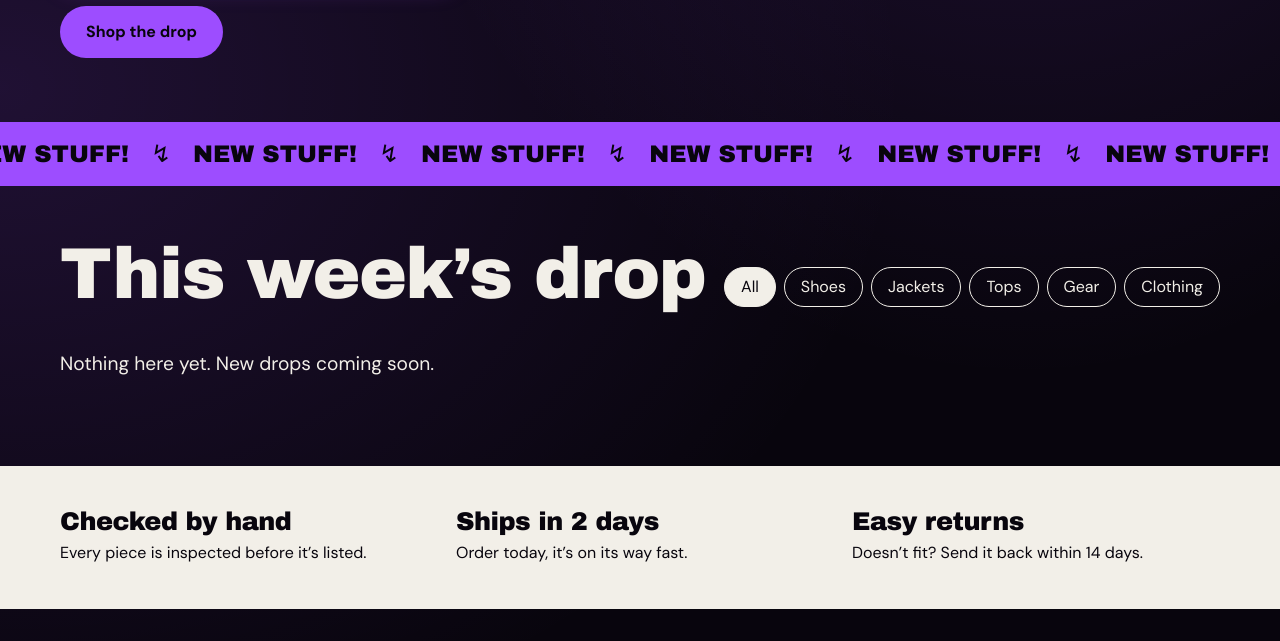
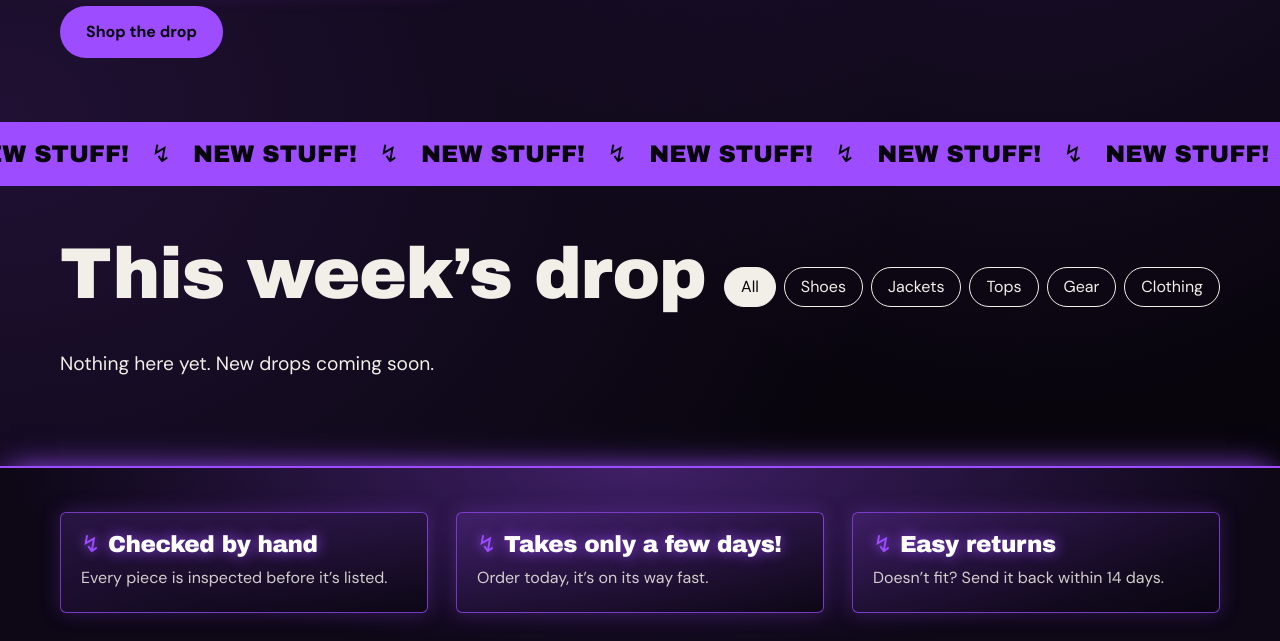
Before and after one commit to CamdenIG/Static-resells, a plain HTML site: page index.html in a window 1280 px wide. Shown: the part 892-1533 px from the top of the page. Drawn offline with Linux system fonts and the light colour scheme.

Commit message:
Add files via upload

```diff
--- a/index.html
+++ b/index.html
@@ -82,10 +82,13 @@ section{max-width:1200px;margin:0 auto;padding:20px}
 .price{font-weight:700;font-size:1.1rem}
 .add{background:transparent;border:1.5px solid var(--bone);color:var(--bone);border-radius:99px;padding:9px;font-weight:700;transition:background .15s,color .15s}
 .add:hover{background:var(--bone);color:var(--ink)}
-.band{background:var(--bone);color:var(--ink);margin-top:48px}
+.band{background:radial-gradient(ellipse at 50% 0%,rgba(157,77,255,.35),transparent 70%),#0d0716;color:var(--bone);margin-top:48px;border-top:2px solid var(--hot);border-bottom:2px solid var(--hot);box-shadow:0 -8px 30px -10px rgba(157,77,255,.8),0 8px 30px -10px rgba(157,77,255,.8)}
+.band section>div{border:1.5px solid rgba(157,77,255,.7);border-radius:6px;padding:22px 20px;background:linear-gradient(160deg,rgba(157,77,255,.18),rgba(8,5,13,.6));box-shadow:0 0 20px rgba(157,77,255,.25);transition:transform .2s,box-shadow .2s}
+.band section>div:hover{transform:translateY(-4px);box-shadow:0 0 30px rgba(157,77,255,.6)}
 .band section{display:grid;grid-template-columns:repeat(auto-fit,minmax(220px,1fr));gap:28px;padding:44px 20px}
-.band h3{font-size:1.6rem;margin-bottom:8px}
-.band p{margin:0}
+.band h3{font-size:1.45rem;margin-bottom:10px;color:#fff;text-shadow:0 0 14px rgba(157,77,255,.9)}
+.band h3::before{content:"\21af";color:var(--hot);margin-right:8px;text-shadow:0 0 12px #9d4dff}
+.band p{margin:0;opacity:.85}
 footer{max-width:1200px;margin:0 auto;padding:40px 20px;display:flex;flex-wrap:wrap;justify-content:space-between;gap:20px}
 footer form{display:flex;gap:8px}
 footer input{padding:12px 16px;border-radius:99px;border:0;min-width:0;font:inherit}
@@ -132,7 +135,7 @@ footer input{padding:12px 16px;border-radius:99px;border:0;min-width:0;font:inhe
   <div class="band" id="about">
     <section>
       <div><h3>Checked by hand</h3><p>Every piece is inspected before it’s listed.</p></div>
-      <div><h3>Ships in 2 days</h3><p>Order today, it’s on its way fast.</p></div>
+      <div><h3>Takes only a few days!</h3><p>Order today, it’s on its way fast.</p></div>
       <div><h3>Easy returns</h3><p>Doesn’t fit? Send it back within 14 days.</p></div>
     </section>
   </div>
```
